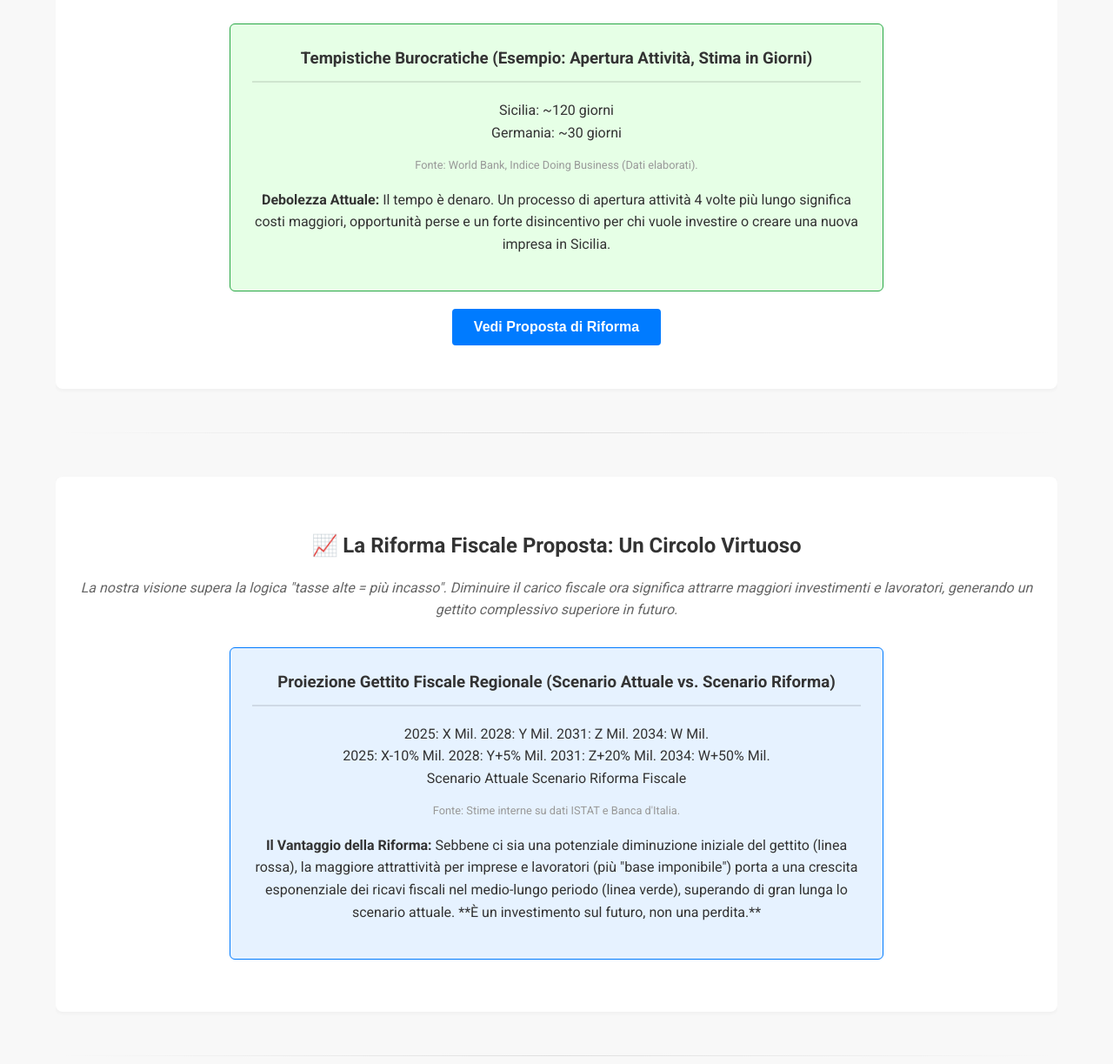
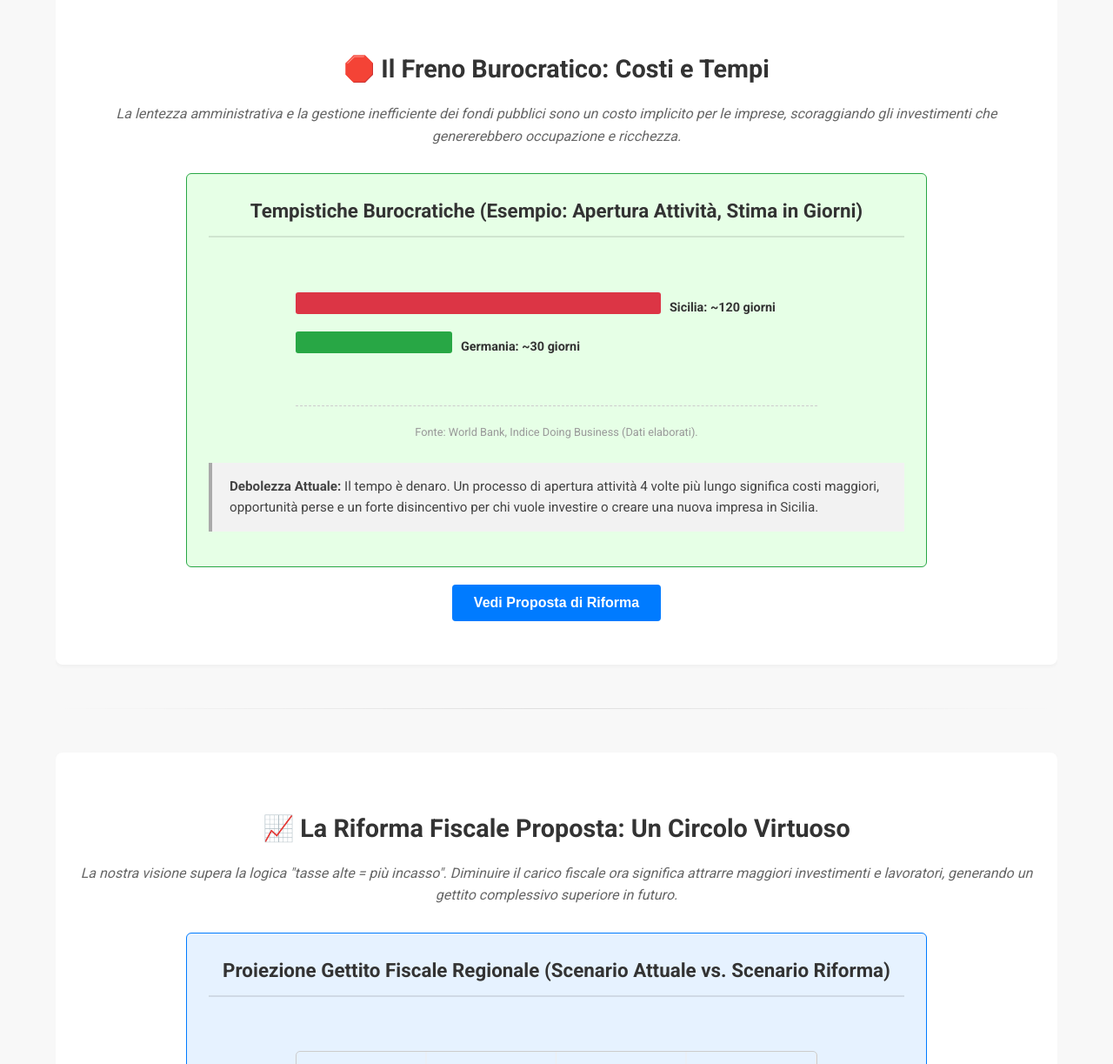
Before and after one commit to dragoncello357/Site, a plain HTML site: page Index.html in a window 1280 px wide. Shown: the part 1577-2800 px from the top of the page at 87% size. Drawn offline with Linux system fonts and the light colour scheme.

Commit message:
Update style.css

```diff
--- a/style.css
+++ b/style.css
@@ -6,6 +6,7 @@ body {
     padding: 0;
     background-color: #F8F8F8; /* Sfondo leggermente staccato dal bianco puro */
     color: #333; /* Grigio Antracite per testo */
+    scroll-behavior: smooth; /* Scorrimento fluido per gli ancoraggi */
 }
 
 .container {
@@ -22,22 +23,56 @@ body {
     --color-accent-green: #28a745; /* Verde Smeraldo Serio */
     --color-text: #333;
     --color-light-gray: #EFEFEF;
+    --color-header-bg: #F0F0F0; /* Sfondo Header leggermente grigio */
 }
 
 /* Header (Autorità) */
 header {
-    background-color: var(--color-primary);
+    background-color: var(--color-header-bg);
     color: var(--color-text);
-    padding: 40px 0;
+    padding: 30px 0 10px 0; /* Ridotto per fare spazio al menu */
     text-align: center;
     box-shadow: 0 4px 6px rgba(0, 0, 0, 0.05);
 }
 
 header h1 {
+    font-family: 'Montserrat', sans-serif; /* Font più distinto per il titolo */
     font-size: 2.5em;
     font-weight: 700;
     color: var(--color-accent-blue);
-    margin: 0 0 10px 0;
+    margin: 0 0 5px 0;
+}
+
+header p {
+    font-size: 1.1em;
+    color: #555;
+    margin-bottom: 20px;
+}
+
+/* Menu di Navigazione */
+nav ul {
+    list-style: none;
+    padding: 0;
+    margin: 0;
+    display: flex;
+    justify-content: center;
+    background-color: var(--color-accent-blue);
+    border-radius: 5px;
+    overflow: hidden;
+    box-shadow: 0 2px 4px rgba(0, 0, 0, 0.1);
+}
+
+nav li a {
+    display: block;
+    color: white;
+    text-decoration: none;
+    padding: 12px 20px;
+    font-weight: 700;
+    transition: background-color 0.3s ease;
+}
+
+nav li a:hover {
+    background-color: #0056b3;
 }
 
 /* Sezioni Dati */
@@ -54,6 +89,7 @@ header h1 {
     text-align: center;
     margin-bottom: 10px;
     font-weight: 700;
+    font-size: 1.8em;
 }
 
 .summary {
@@ -69,7 +105,7 @@ header h1 {
     padding: 25px;
     margin: 20px auto;
     border-radius: 6px;
-    max-width: 700px;
+    max-width: 800px;
     text-align: center;
 }
 
@@ -88,21 +124,154 @@ header h1 {
     margin-top: 0;
     border-bottom: 2px solid rgba(0, 0, 0, 0.1);
     padding-bottom: 10px;
+    font-size: 1.4em;
 }
 
-.data-chart, .simulated-data {
-    max-width: 100%;
-    height: auto;
-    font-size: 1.5em;
-    font-weight: 700;
-    padding: 20px;
-    color: var(--color-text);
+/* Contenitore Grafico Simulato */
+.chart-container {
+    margin: 20px auto;
+    padding: 20px 0;
+    border-bottom: 1px dashed #ccc;
+    max-width: 600px;
 }
 
-.simulated-data span {
-    color: var(--color-accent-blue);
-    font-size: 1.2em;
+/* Stili per Grafici a Barre Simulati */
+.simulated-chart {
+    display: flex;
+    justify-content: space-around;
+    align-items: flex-end; /* Per le barre verticali */
+    height: 200px;
+    margin-top: 20px;
+    padding-bottom: 20px; /* Spazio per le label */
 }
+
+.simulated-chart.horizontal {
+    flex-direction: column;
+    align-items: flex-start; /* Per le barre orizzontali */
+    height: auto;
+}
+
+.chart-bar-group {
+    display: flex;
+    flex-direction: column;
+    align-items: center;
+    width: 45%; /* Per barre verticali */
+    margin-bottom: 15px; /* Spazio tra gruppi per orizzontale */
+}
+
+.simulated-chart.horizontal .chart-bar-group {
+    width: 100%;
+    flex-direction: row; /* Barre orizzontali */
+    justify-content: flex-start;
+    align-items: center;
+}
+
+
+.chart-bar {
+    width: 80%;
+    background-color: var(--color-accent-blue); /* Colore base delle barre */
+    margin-bottom: 5px;
+    border-radius: 3px;
+    transition: height 0.5s ease-out; /* Animazione */
+}
+
+.simulated-chart.horizontal .chart-bar {
+    height: 25px; /* Altezza fissa per barre orizzontali */
+    width: auto; /* La larghezza varia con i dati */
+    margin-right: 10px;
+}
+
+
+.chart-bar.italia { background-color: #6c757d; } /* Grigio per lo stato attuale */
+.chart-bar.germania { background-color: var(--color-accent-green); } /* Verde per il modello di riferimento */
+.chart-bar.italia-time { background-color: #dc3545; } /* Rosso per i tempi lunghi */
+.chart-bar.germania-time { background-color: var(--color-accent-green); } /* Verde per i tempi brevi */
+
+
+.chart-label {
+    font-size: 0.9em;
+    color: var(--color-text);
+    font-weight: 700;
+    margin-top: 5px;
+}
+
+.chart-sub-label {
+    font-size: 0.75em;
+    color: #666;
+}
+
+/* Stili per Grafico a Linea Simulato */
+.simulated-line-chart {
+    position: relative;
+    height: 200px;
+    background: linear-gradient(to top, #eee 1px, transparent 1px) 0 0,
+                linear-gradient(to left, #eee 1px, transparent 1px) 0 0;
+    background-size: 25% 25%, 25% 25%; /* Griglia di sfondo */
+    border: 1px solid #ccc;
+    border-radius: 5px;
+    margin-top: 20px;
+    max-width: 700px;
+    margin-left: auto;
+    margin-right: auto;
+}
+
+.line-data {
+    position: absolute;
+    width: 100%;
+    height: 100%;
+    display: flex;
+    justify-content: space-between;
+    align-items: flex-end;
+    padding-bottom: 10px;
+}
+
+.line-data span {
+    position: absolute;
+    bottom: 0;
+    transform: translateY(50%) translateX(-50%);
+    font-size: 0.8em;
+    font-weight: 700;
+    white-space: nowrap;
+}
+
+.current-scenario span { color: #dc3545; } /* Rosso per lo scenario attuale */
+.reform-scenario span { color: var(--color-accent-green); } /* Verde per lo scenario di riforma */
+
+.chart-legend {
+    position: absolute;
+    top: 10px;
+    left: 10px;
+    font-size: 0.8em;
+    text-align: left;
+}
+
+.legend-current::before, .legend-reform::before {
+    content: '';
+    display: inline-block;
+    width: 15px;
+    height: 3px;
+    margin-right: 5px;
+    vertical-align: middle;
+}
+
+.legend-current::before { background-color: #dc3545; }
+.legend-reform::before { background-color: var(--color-accent-green); }
+
+
+/* Spiegazione aggiuntiva */
+.explanation {
+    background-color: #f2f2f2;
+    padding: 15px 20px;
+    border-left: 4px solid #aaa;
+    margin-top: 25px;
+    text-align: left;
+    font-size: 0.95em;
+    color: #444;
+    max-width: 800px;
+    margin-left: auto;
+    margin-right: auto;
+}
+
 
 .data-source {
     font-size: 0.8em;
@@ -122,7 +291,7 @@ header h1 {
     font-weight: 700;
     transition: background-color 0.3s ease;
     display: block;
-    margin: 10px auto;
+    margin: 20px auto 10px auto;
     text-align: center;
 }
 
@@ -137,10 +306,16 @@ header h1 {
     border-left: 5px solid var(--color-accent-green);
     padding: 15px;
     margin: 20px auto;
-    max-width: 700px;
+    max-width: 800px;
     border-radius: 4px;
-    font-weight: 700;
+    font-weight: 500;
+    color: var(--color-text);
 }
+
+.proposta strong {
+    color: var(--color-accent-blue);
+}
+
 
 /* Sezione Finale */
 .action-final {
@@ -187,4 +362,27 @@ footer {
     header h1 {
         font-size: 1.8em;
     }
+    nav ul {
+        flex-direction: column;
+        border-radius: 0;
+    }
+    nav li a {
+        padding: 10px 15px;
+    }
+    .data-section h2 {
+        font-size: 1.5em;
+    }
+    .simulated-chart {
+        flex-direction: column;
+        height: auto;
+    }
+    .chart-bar-group {
+        width: 80%;
+    }
+    .simulated-line-chart {
+        height: 150px;
+    }
+    .line-data span {
+        font-size: 0.7em;
+    }
 }
```
